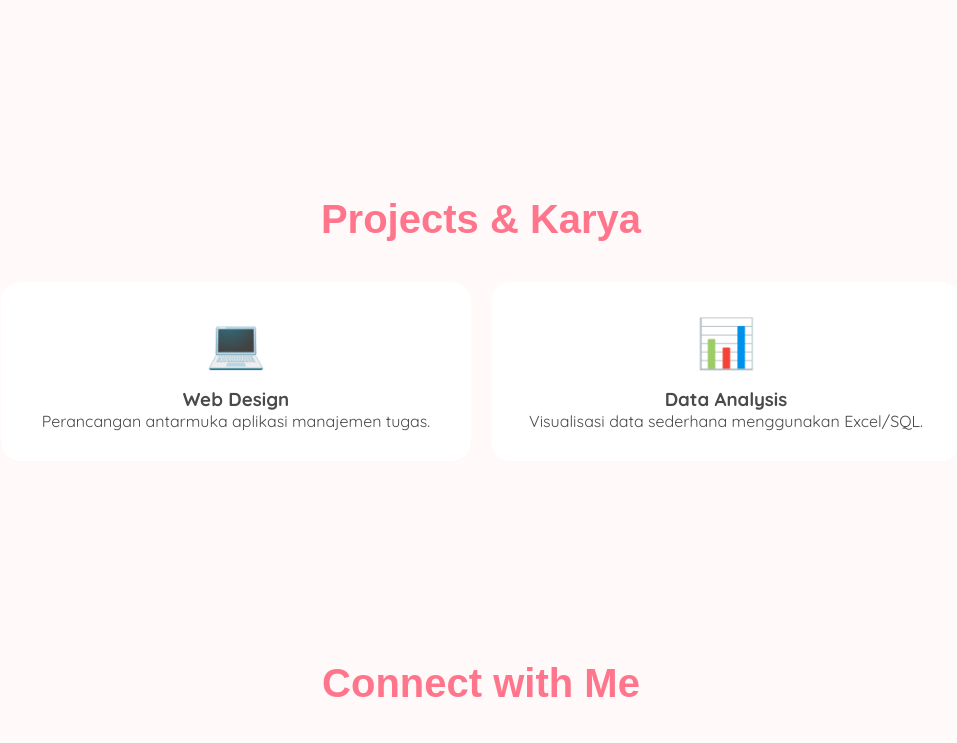
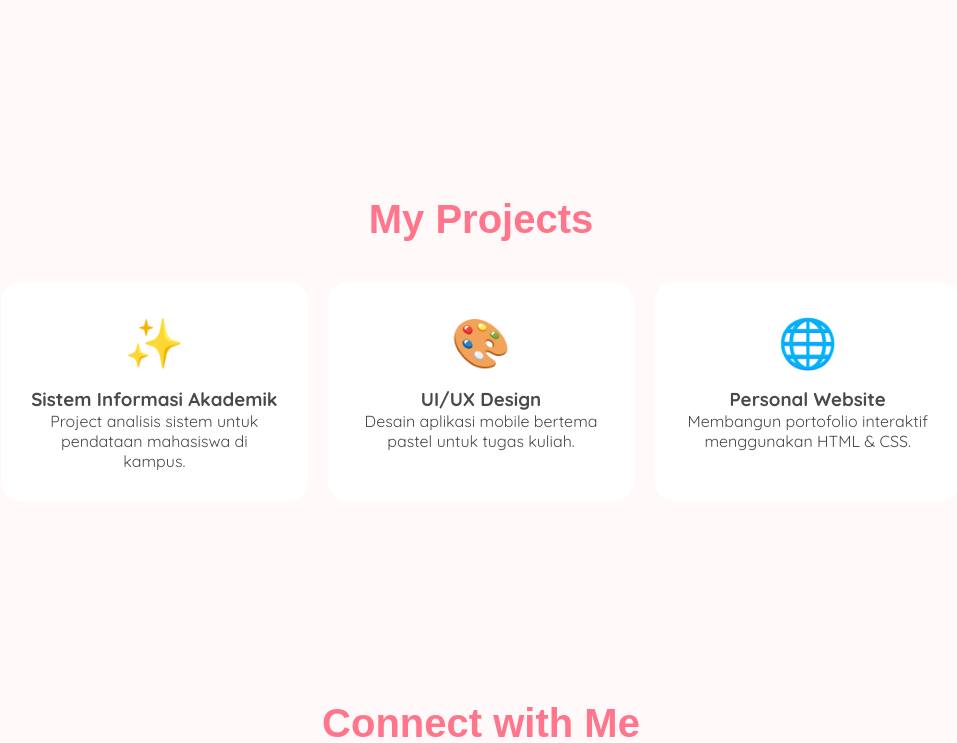
Before and after one commit to maylovachayananda-bot/UAS-Web-UNPAM, a plain HTML site: page index.html in a window 1280 px wide. Shown: the part 1601-2344 px from the top of the page, without its empty margins (159-1116 px from the left). Drawn offline with nearby package versions, Linux system fonts and the light colour scheme; a web font is replaced by a local one.

Commit message:
update index

```diff
--- a/index.html
+++ b/index.html
@@ -27,7 +27,7 @@
     <section id="home" class="hero">
         <div class="hero-content" data-aos="zoom-in">
             <div class="profile-img">
-                <img src="https://via.placeholder.com/200" alt="Maylova Chayananda">
+                <img src="aku10.jpeg" alt="Maylova Chayananda">
             </div>
             <h1>Halo, Aku Maylova</h1>
             <p>Mahasiswi Sistem Informasi & Tech Enthusiast</p>
@@ -66,19 +66,24 @@
     </section>
 
     <section id="karya">
-        <h2 data-aos="fade-up">Projects & Karya</h2>
-        <div class="container grid-karya">
-            <div class="project-card" data-aos="fade-up">
-                <div class="project-img">💻</div>
-                <h3>Web Design</h3>
-                <p>Perancangan antarmuka aplikasi manajemen tugas.</p>
-            </div>
-            <div class="project-card" data-aos="fade-up" data-aos-delay="100">
-                <div class="project-img">📊</div>
-                <h3>Data Analysis</h3>
-                <p>Visualisasi data sederhana menggunakan Excel/SQL.</p>
-            </div>
+    <h2 data-aos="fade-up">My Projects</h2>
+    <div class="container grid-karya">
+        <div class="project-card" data-aos="zoom-in">
+            <div class="project-img">✨</div>
+            <h3>Sistem Informasi Akademik</h3>
+            <p>Project analisis sistem untuk pendataan mahasiswa di kampus.</p>
         </div>
+        <div class="project-card" data-aos="zoom-in" data-aos-delay="100">
+            <div class="project-img">🎨</div>
+            <h3>UI/UX Design</h3>
+            <p>Desain aplikasi mobile bertema pastel untuk tugas kuliah.</p>
+        </div>
+        <div class="project-card" data-aos="zoom-in" data-aos-delay="200">
+            <div class="project-img">🌐</div>
+            <h3>Personal Website</h3>
+            <p>Membangun portofolio interaktif menggunakan HTML & CSS.</p>
+        </div>
+    </div>
     </section>
 
     <section id="media">
```
